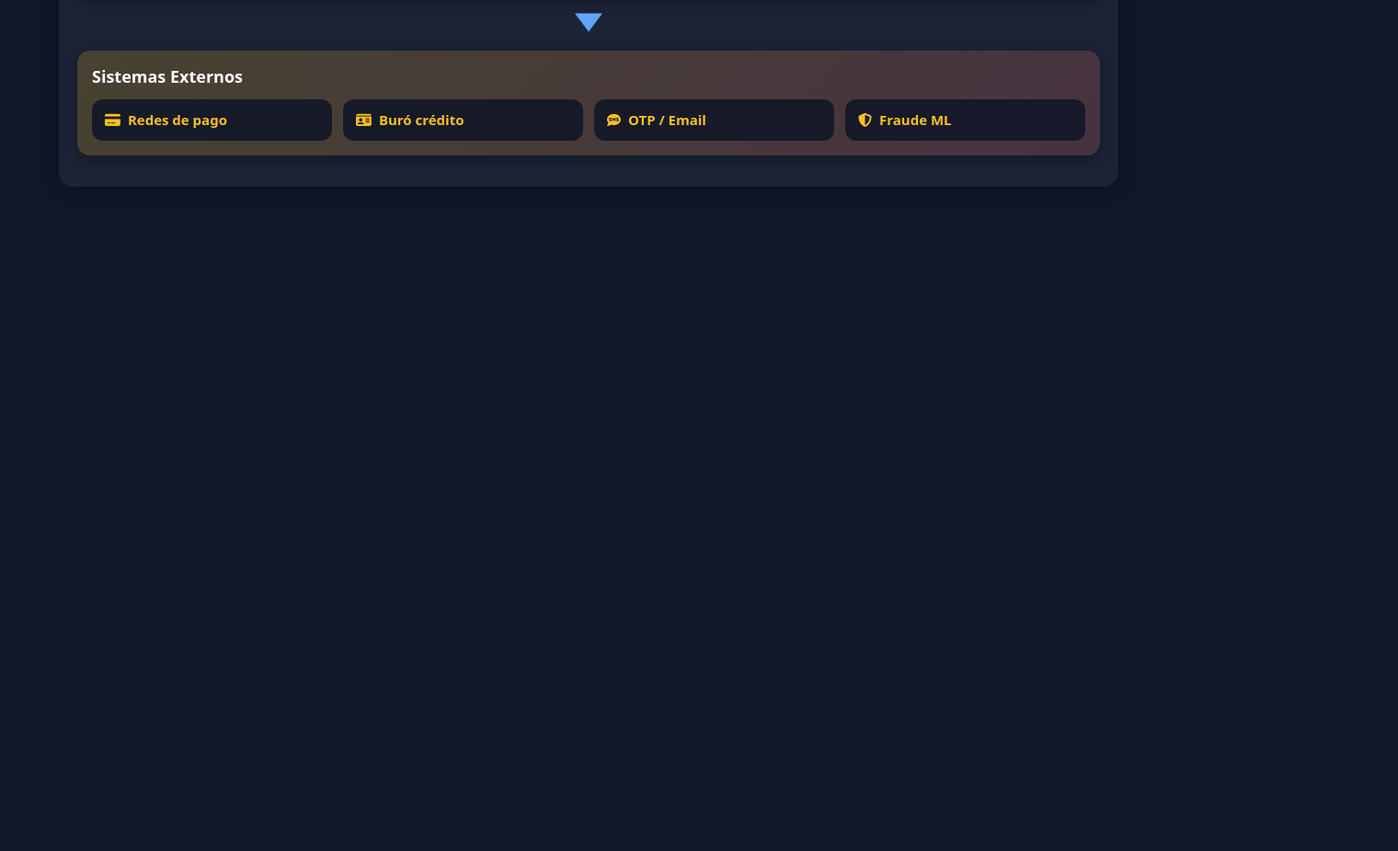
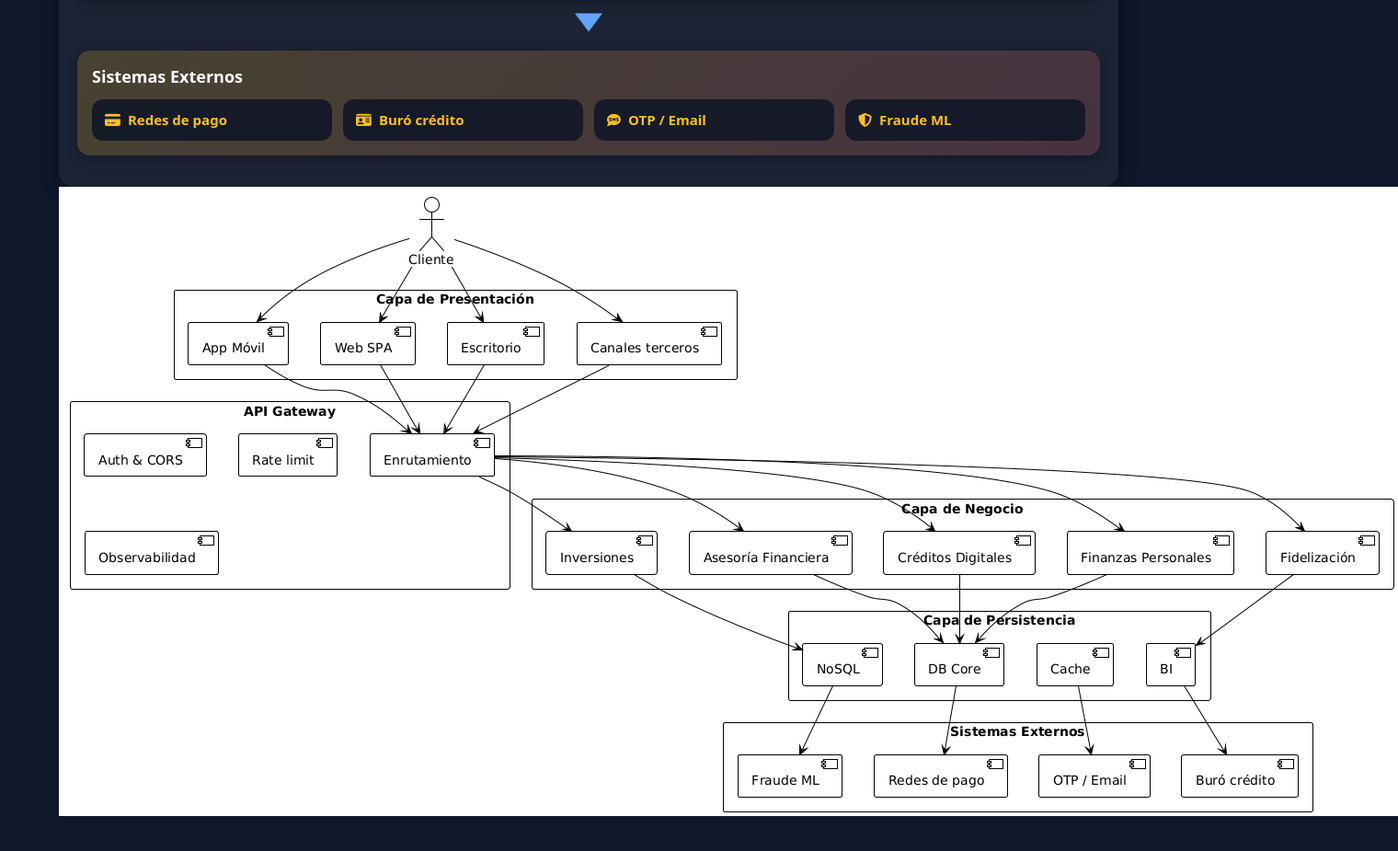
Before and after one commit to klopezg19-beep/banco-innovador-web, a plain HTML site: page index.html in a window 1280 px wide. Shown: the part 2127-3052 px from the top of the page at 92% size, 1520 px wide, since content can reach past the window. Before the commit the page ends 2394 px from the top, so only its background shows below. Drawn offline with Linux system fonts and the light colour scheme.

Commit message:
Update index.html

```diff
--- a/index.html
+++ b/index.html
@@ -109,6 +109,9 @@
       <div class="flow"><div class="arrow"></div></div>
       <section class="layer"><h3>Sistemas Externos</h3><div class="cols"><div class="card"><h4><i class="fas fa-credit-card"></i> Redes de pago</h4></div><div class="card"><h4><i class="fas fa-id-card"></i> Buró crédito</h4></div><div class="card"><h4><i class="fas fa-sms"></i> OTP / Email</h4></div><div class="card"><h4><i class="fas fa-shield-alt"></i> Fraude ML</h4></div></div></section>
     </div>
+     <div class="final-image">
+      <img src="imagen%20parcial%201.png" alt="Imagen final" />
+    </div>
   </div>
 </body>
 </html>
```
